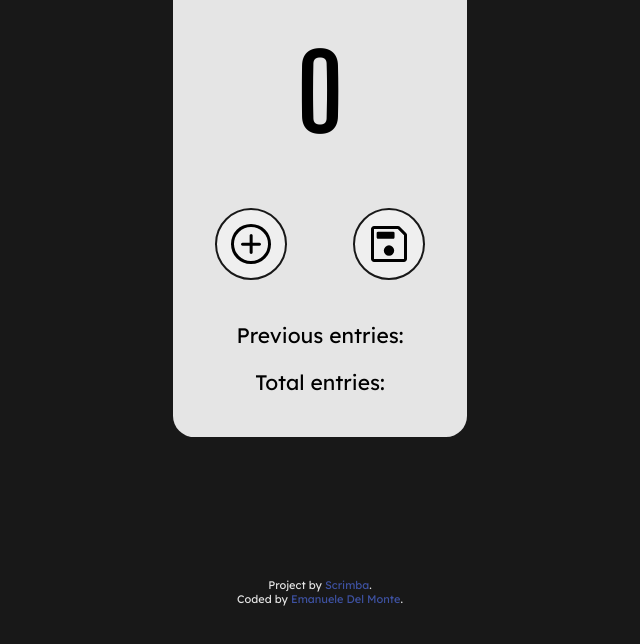
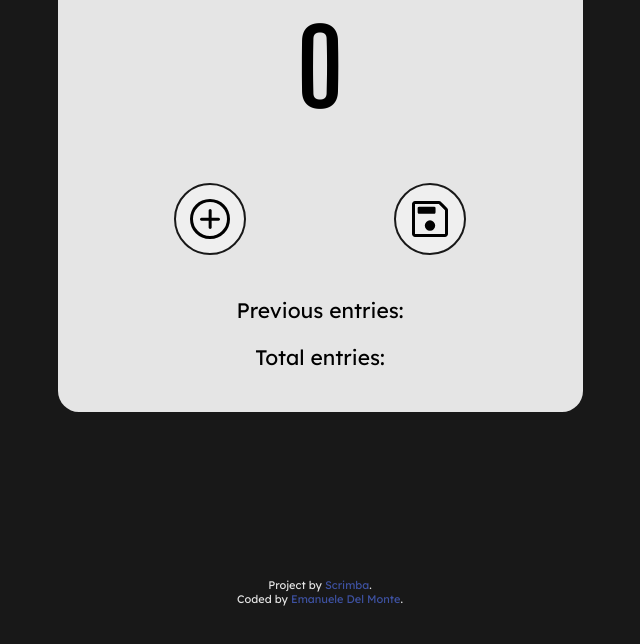
Before and after one commit to malikshanaah1999/One, a plain HTML site: page index.html in a window 1280 px wide. Shown: the part 264-908 px from the top of the page, without its empty margins (320-960 px from the left). Drawn offline with Linux system fonts and the light colour scheme.

Commit message:
added media queries

```diff
--- a/styles/index.css
+++ b/styles/index.css
@@ -161,3 +161,17 @@ footer {
   text-decoration: none;
   color: hsl(228, 45%, 44%);
 }
+
+/* ---------------------- */
+/* Media queries          */
+/* ---------------------- */
+
+@media (min-width: 719px) {
+  /* more space between buttons on bigger screens */
+  .card {
+    min-width: 25rem;
+  }
+  .card__buttons {
+    justify-content: space-around;
+  }
+}
```
